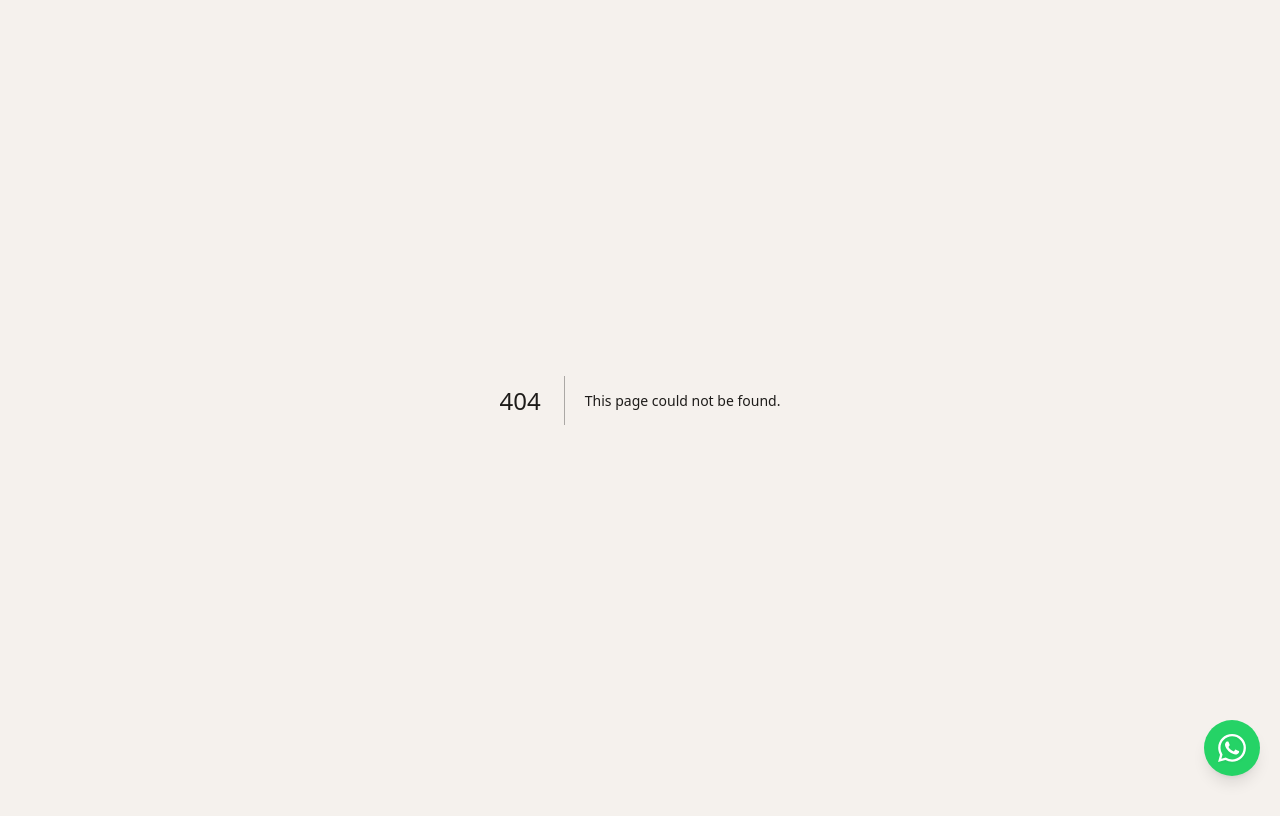
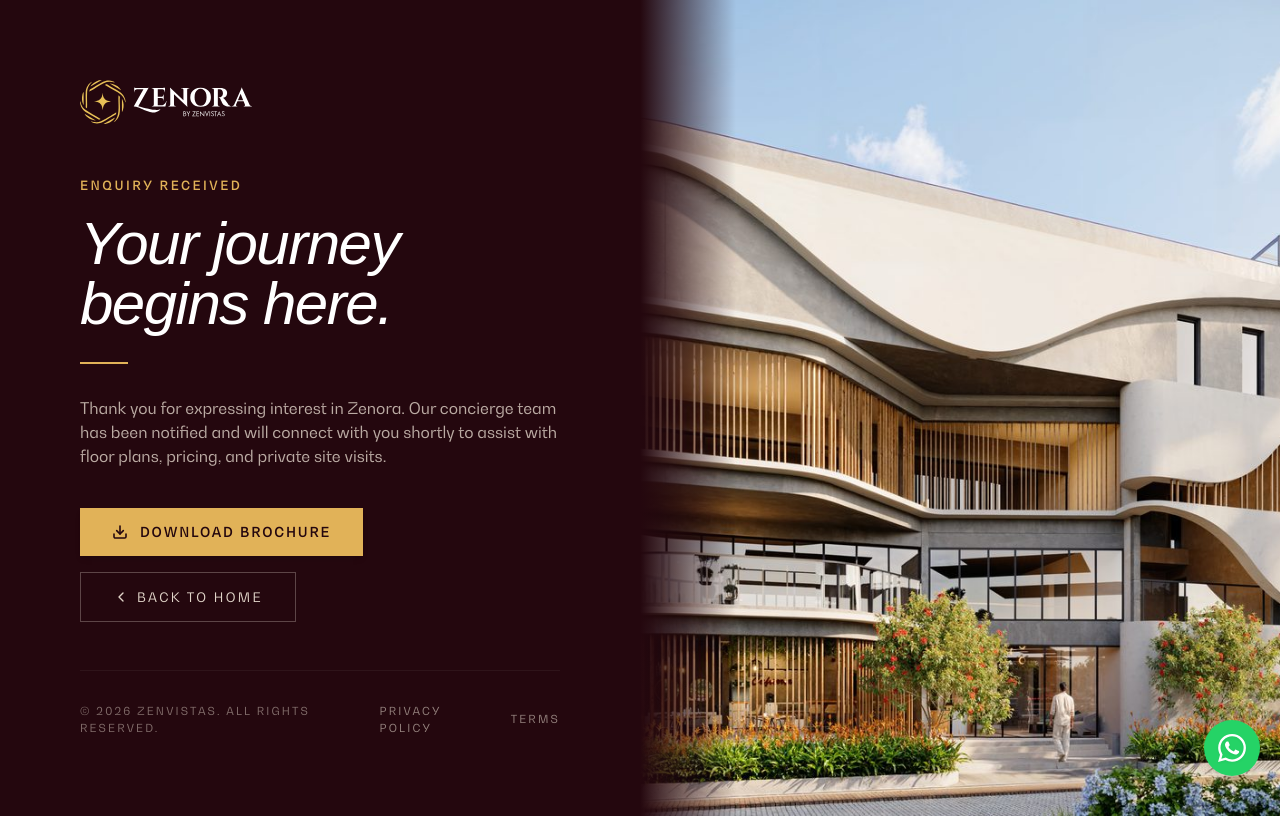
Before and after one commit to Britojaison/zenora_perfomace2, a Next.js app: page /thank-you in a window 1280 px wide. Before the commit this address had no page. Built offline with nearby package versions, Linux system fonts and the light colour scheme; a web font is replaced by a local one.

Commit message:
feat: add thank-you page and redirect enquiries with brochure download handling

```diff
--- /dev/null
+++ b/src/app/thank-you/ThankYouClient.tsx
@@ -0,0 +1,57 @@
+"use client";
+
+import React, { useEffect } from "react";
+import Link from "next/link";
+import { useSearchParams } from "next/navigation";
+import { Download, ChevronLeft } from "lucide-react";
+
+export default function ThankYouClient() {
+  const searchParams = useSearchParams();
+  const shouldAutoDownload =
+    searchParams.get("download") === "brochure" ||
+    searchParams.get("download") === "true" ||
+    searchParams.get("download") === "1" ||
+    searchParams.get("brochure") === "1";
+
+  useEffect(() => {
+    if (shouldAutoDownload) {
+      const timer = setTimeout(() => {
+        const link = document.createElement("a");
+        link.href = "/pdf/Zenora%20Brochure%20v2_compressed.pdf";
+        link.download = "Zenora-Brochure.pdf";
+        link.target = "_blank";
+        link.rel = "noopener noreferrer";
+        document.body.appendChild(link);
+        link.click();
+        document.body.removeChild(link);
+      }, 600);
+
+      return () => clearTimeout(timer);
+    }
+  }, [shouldAutoDownload]);
+
+  return (
+    <div className="flex flex-wrap items-center gap-4">
+      {/* Primary Action: Download Brochure */}
+      <a
+        href="/pdf/Zenora%20Brochure%20v2_compressed.pdf"
+        download="Zenora-Brochure.pdf"
+        target="_blank"
+        rel="noopener noreferrer"
+        className="inline-flex items-center gap-3 px-6 sm:px-8 py-3.5 sm:py-4 bg-[#e1b258] hover:bg-[#cfa145] text-[#24070e] font-sans text-xs sm:text-[13px] uppercase tracking-[0.18em] font-bold transition-all duration-300 shadow-md hover:shadow-xl active:scale-[0.99] cursor-pointer"
+      >
+        <Download className="w-4 h-4 shrink-0 text-[#24070e]" strokeWidth={2.4} />
+        <span>DOWNLOAD BROCHURE</span>
+      </a>
+
+      {/* Secondary Action: Back to Home */}
+      <Link
+        href="/"
+        className="inline-flex items-center gap-2 px-6 sm:px-8 py-3.5 sm:py-4 border border-[#e1d5c9]/30 hover:border-[#e1d5c9]/80 text-[#e1d5c9] hover:text-white font-sans text-xs sm:text-[13px] uppercase tracking-[0.18em] font-medium transition-all duration-300 hover:bg-white/5 active:scale-[0.99] cursor-pointer"
+      >
+        <ChevronLeft className="w-4 h-4 shrink-0" strokeWidth={2} />
+        <span>BACK TO HOME</span>
+      </Link>
+    </div>
+  );
+}
--- /dev/null
+++ b/src/app/thank-you/page.tsx
@@ -0,0 +1,92 @@
+import React, { Suspense } from "react";
+import type { Metadata } from "next";
+import Image from "next/image";
+import Link from "next/link";
+import ThankYouClient from "./ThankYouClient";
+
+export const metadata: Metadata = {
+  title: "Thank You | Zenora Luxury Villas Coimbatore",
+  description:
+    "Thank you for expressing interest in Zenora Luxury Villas in Goldwins, Coimbatore. Download the official brochure and our concierge team will connect with you shortly.",
+};
+
+export default function ThankYouPage() {
+  return (
+    <main className="min-h-screen w-full bg-[#24070e] flex flex-col lg:flex-row relative overflow-hidden">
+      {/* Left Column: Confirmation & Actions */}
+      <div className="w-full lg:w-1/2 min-h-screen flex flex-col justify-between p-7 sm:p-12 lg:p-16 xl:p-20 z-10 relative bg-[#24070e]">
+        {/* Top Header: Brand Logo */}
+        <header className="mb-12 lg:mb-0">
+          <Link href="/" className="inline-block transition-opacity hover:opacity-90">
+            {/* eslint-disable-next-line @next/next/no-img-element */}
+            <img
+              src="/images/zenora_logo.svg"
+              alt="Zenora by ZenVistas"
+              className="h-9 sm:h-11 w-auto"
+            />
+          </Link>
+        </header>
+
+        {/* Center: Message & Call-To-Action */}
+        <div className="my-auto py-8 lg:py-12 max-w-xl">
+          <p className="font-sans text-[11px] sm:text-xs tracking-[0.25em] text-[#e1b258] uppercase font-semibold mb-4 sm:mb-5">
+            ENQUIRY RECEIVED
+          </p>
+
+          <h1 className="font-serif italic font-light text-white text-4xl sm:text-5xl lg:text-[54px] xl:text-[60px] leading-[1.08] tracking-tight">
+            Your journey
+            <br />
+            begins here.
+          </h1>
+
+          {/* Gold Accent Divider */}
+          <div className="w-12 h-[2px] bg-[#e1b258] mt-6 sm:mt-7 mb-7 sm:mb-8" />
+
+          <p className="font-sans text-[#e1d5c9]/80 text-sm sm:text-base leading-relaxed mb-9 sm:mb-10 font-light max-w-lg">
+            Thank you for expressing interest in Zenora. Our concierge team has been notified and
+            will connect with you shortly to assist with floor plans, pricing, and private site visits.
+          </p>
+
+          <Suspense fallback={null}>
+            <ThankYouClient />
+          </Suspense>
+        </div>
+
+        {/* Bottom Footer */}
+        <footer className="pt-8 mt-12 lg:mt-0 border-t border-white/5 flex flex-col sm:flex-row items-start sm:items-center justify-between gap-4">
+          <p className="font-sans text-[10px] sm:text-[11px] tracking-[0.2em] text-[#e1d5c9]/50 uppercase font-light">
+            © 2026 ZENVISTAS. ALL RIGHTS RESERVED.
+          </p>
+          <div className="flex items-center gap-6 sm:gap-8 font-sans text-[10px] sm:text-[11px] tracking-[0.2em] text-[#e1d5c9]/60 uppercase">
+            <Link
+              href="/privacy-policy"
+              className="hover:text-white transition-colors duration-200"
+            >
+              PRIVACY POLICY
+            </Link>
+            <Link
+              href="/terms-and-conditions"
+              className="hover:text-white transition-colors duration-200"
+            >
+              TERMS
+            </Link>
+          </div>
+        </footer>
+      </div>
+
+      {/* Right Column: Architectural Visual */}
+      <div className="w-full lg:w-1/2 relative min-h-[420px] sm:min-h-[520px] lg:min-h-screen order-last">
+        <Image
+          src="/images/clubhouse.jpg"
+          alt="Zenora Luxury Clubhouse and Residences"
+          fill
+          priority
+          sizes="(max-width: 1024px) 100vw, 50vw"
+          className="object-cover object-center"
+        />
+        {/* Subtle vignette shadow along left edge on desktop */}
+        <div className="hidden lg:block absolute inset-y-0 left-0 w-24 bg-gradient-to-r from-[#24070e] to-transparent pointer-events-none" />
+      </div>
+    </main>
+  );
+}
--- a/src/components/sections/Contact.tsx
+++ b/src/components/sections/Contact.tsx
@@ -2,6 +2,7 @@
 
 import React, { useState, useRef } from "react";
 import Image from "next/image";
+import { useRouter } from "next/navigation";
 import { Calendar, Phone, Mail, MapPin, MessageCircle } from "lucide-react";
 import gsap from "gsap";
 import { useGSAP } from "@gsap/react";
@@ -10,6 +11,7 @@ import { ScrollTrigger } from "gsap/ScrollTrigger";
 gsap.registerPlugin(ScrollTrigger);
 
 export default function Contact() {
+  const router = useRouter();
   const sectionRef = useRef<HTMLElement>(null);
   const [form, setForm] = useState({ name: "", phone: "", email: "" });
   const [submitted, setSubmitted] = useState(false);
@@ -38,6 +40,7 @@ export default function Contact() {
   const handleSubmit = (e: React.FormEvent) => {
     e.preventDefault();
     setSubmitted(true);
+    router.push("/thank-you");
   };
 
   return (
--- a/src/components/sections/Hero.tsx
+++ b/src/components/sections/Hero.tsx
@@ -4,6 +4,7 @@ import React, { useRef, useState } from "react";
 import Image from "next/image";
 import gsap from "gsap";
 import { useGSAP } from "@gsap/react";
+import { useRouter } from "next/navigation";
 import styles from "./Hero.module.css";
 
 interface HeroProps {
@@ -12,6 +13,7 @@ interface HeroProps {
 
 export default function Hero(props: HeroProps) {
   void props;
+  const router = useRouter();
   const containerRef = useRef<HTMLElement>(null);
   const visualRef = useRef<HTMLDivElement>(null);
   const formCardRef = useRef<HTMLDivElement>(null);
@@ -33,6 +35,7 @@ export default function Hero(props: HeroProps) {
   const handleSubmit = (e: React.FormEvent) => {
     e.preventDefault();
     setSubmitted(true);
+    router.push("/thank-you");
   };
 
   return (
--- a/src/components/ui/EnquiryModal.tsx
+++ b/src/components/ui/EnquiryModal.tsx
@@ -1,6 +1,7 @@
 "use client";
 
 import React, { useState, useEffect } from "react";
+import { useRouter } from "next/navigation";
 import { X } from "lucide-react";
 import styles from "./EnquiryModal.module.css";
 
@@ -16,8 +17,10 @@ export default function EnquiryModal({
   isOpen,
   onClose,
   title = "Request Details",
+  subtitle,
   onSuccess,
 }: EnquiryModalProps) {
+  const router = useRouter();
   const [form, setForm] = useState({ name: "", phone: "", email: "" });
   const [submitted, setSubmitted] = useState(false);
   const timerRef = React.useRef<NodeJS.Timeout | null>(null);
@@ -54,9 +57,11 @@ export default function EnquiryModal({
     if (onSuccess) {
       onSuccess();
     }
+    const isBrochure = subtitle?.toLowerCase().includes("brochure");
     timerRef.current = setTimeout(() => {
       onClose();
-    }, 1500);
+      router.push(isBrochure ? "/thank-you?download=brochure" : "/thank-you");
+    }, 500);
   };
 
   const handleManualClose = () => {
```
Also changed, not shown: 2 other files (tests, documents, lock files or other folders).
